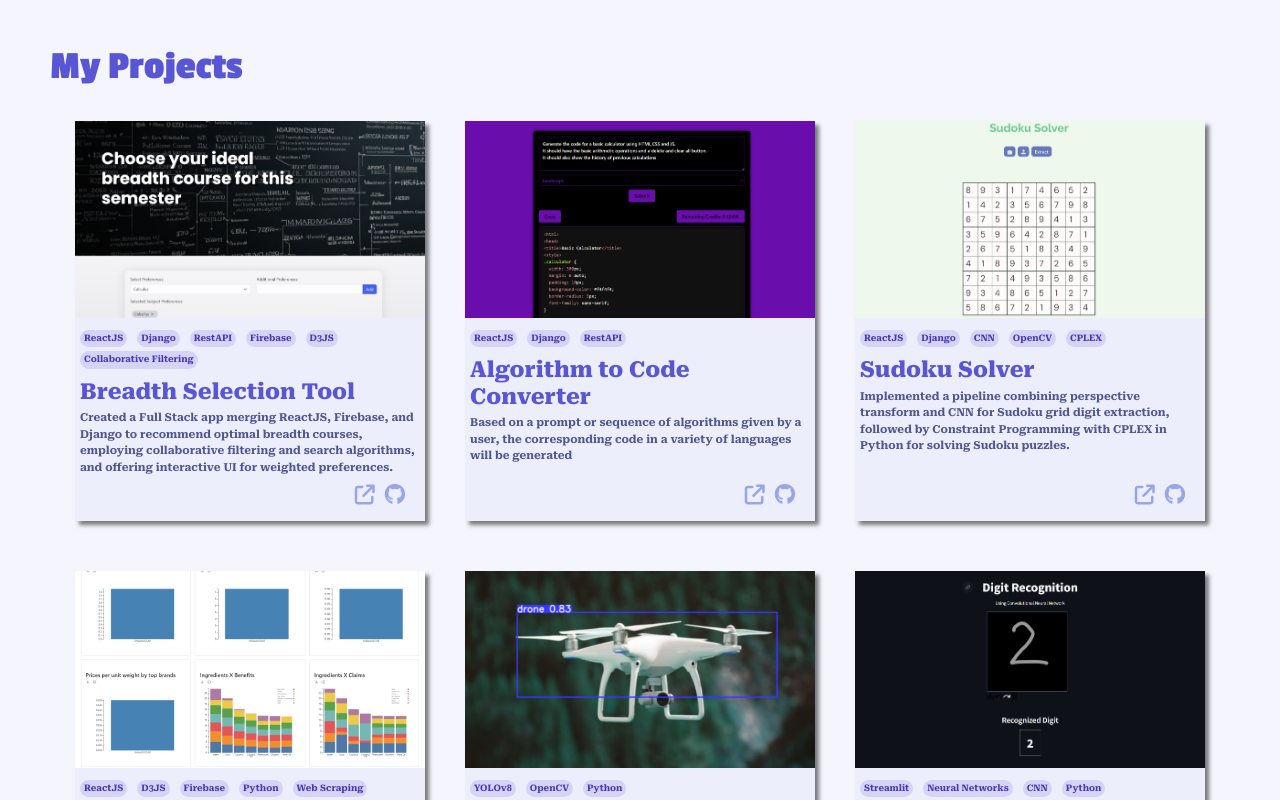
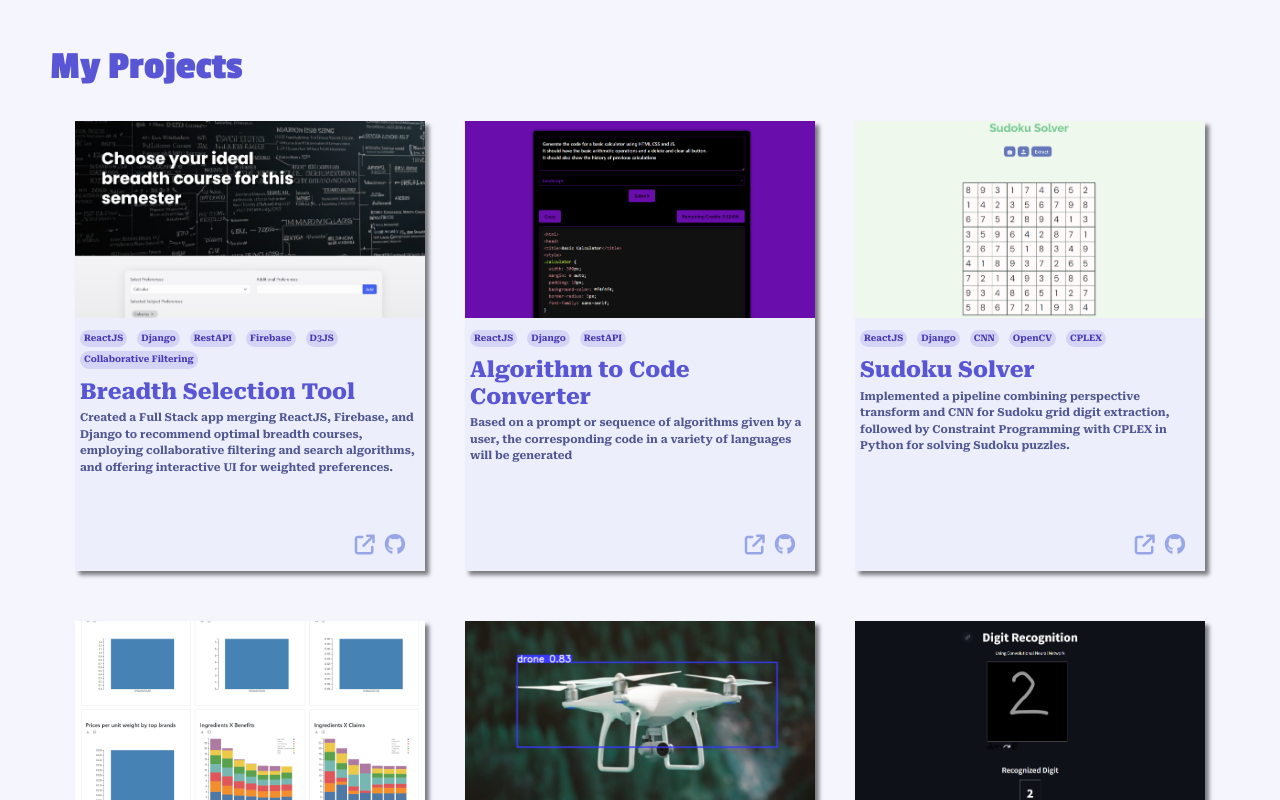
Before and after one commit to benab04/New-Portfolio-Frontend, a React (Create React App) app: page / in a window 1280 px wide. Shown: the part 840-1640 px from the top of the page. Built offline with nearby package versions, Linux system fonts and the light colour scheme.

Commit message:
update cards

```diff
--- a/src/styles/Projects.css
+++ b/src/styles/Projects.css
@@ -41,7 +41,7 @@
   flex-direction: column !important;
   width: 350px;
   height: fit-content;
-  min-height: 400px;
+  min-height: 450px;
   /* max-height: 400px; */
   margin: 0 20px 50px 20px;
   background-color: rgb(88, 86, 213, 0.04);
@@ -99,3 +99,5 @@
   font-size: 20px;
   margin: 5px 10px 5px 0;
 }
+@media screen and (max-width: 700px) {
+}
```
